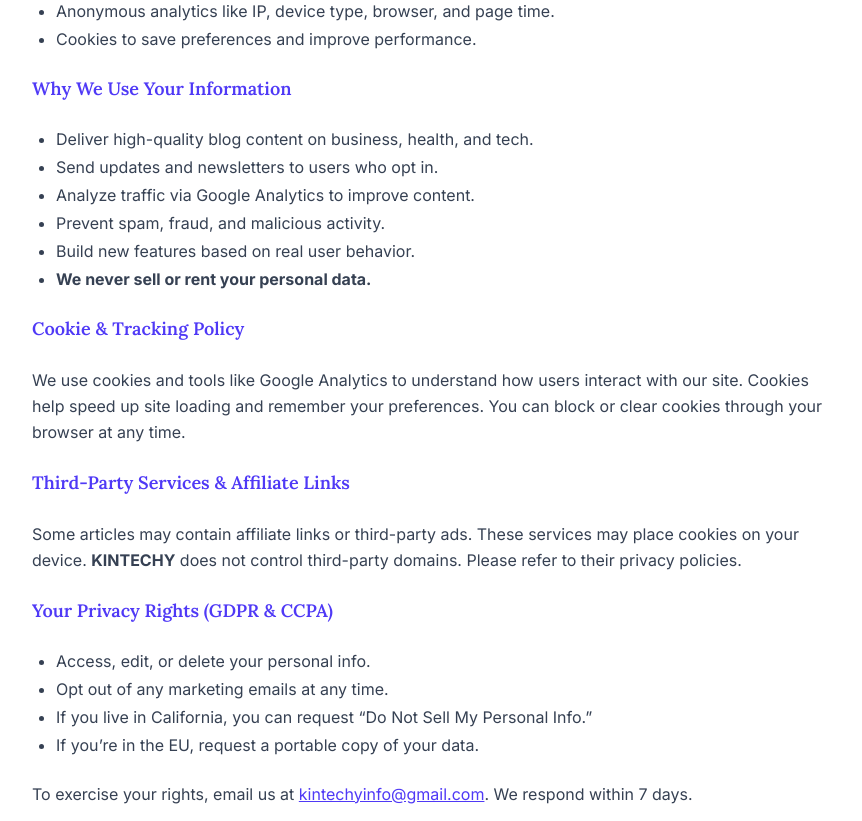
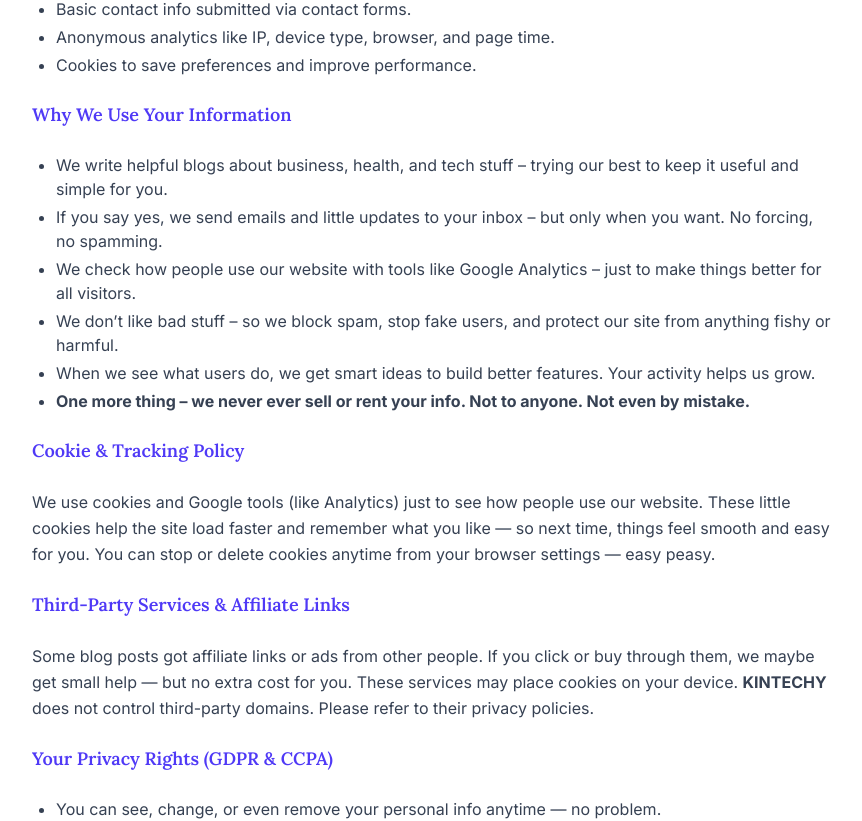
Before and after one commit to mrcode-sherry/Blog-Website, a Next.js app: page /privacy-policy in a window 1280 px wide. Shown: the part 573-1394 px from the top of the page, without its empty margins (48-910 px from the left). Built offline with nearby package versions, Linux system fonts and the light colour scheme; no server answers; the database is empty.

Commit message:
Fully complete

```diff
--- a/src/components/AboutClient.jsx
+++ b/src/components/AboutClient.jsx
@@ -57,23 +57,23 @@ const AboutClient = () => {
           </motion.div>
 
           <motion.p variants={fadeUp} initial="hidden" animate="visible" custom={0.2} className="text-sm sm:text-base text-gray-700 leading-relaxed">
-            <strong>KINTECHY</strong> is a complete contemporary blogging platform for today's fast-moving digital world. We cover everything from technology, health, finance, business, and sports aiming to give our readers a fresh and exciting perspective on life.
+            <strong>KINTECHY</strong> is a complete contemporary blogging platform for today's fast-moving digital world. We write about tech, health, finance, business and sports… just tryin' to show life in cool and fresh way to our readers.
           </motion.p>
 
           <motion.p variants={fadeUp} initial="hidden" animate="visible" custom={0.25} className="text-sm sm:text-base text-gray-700 leading-relaxed">
-            We understand that staying on top of current tech, finance, or lifestyle trends can be overwhelming. That’s why we have a simple mission: to provide content that is engaging, accurate, and most importantly, helpful in growing you as an individual and a business owner.
+            We know it’s hard to follow tech, money stuff or lifestyle things every time. That’s why we try make simple content — helpful, true and useful for you and your business to grow.
           </motion.p>
 
           <motion.p variants={fadeUp} initial="hidden" animate="visible" custom={0.3} className="text-sm sm:text-base text-gray-700 leading-relaxed">
-            Our team breaks down complex topics into actionable insights that empower you to take meaningful steps in your business or personal life. Whether you're curious about the latest gadgets, want to explore cutting-edge technologies, or are a small business with innovative ideas — we’ve got you covered.
+            Our team make hard topics easy to understand. If you want to know about new gadgets, smart tech, or you have small business with cool ideas — we here for you, to help you go ahead in life.
           </motion.p>
 
           <motion.p variants={fadeUp} initial="hidden" animate="visible" custom={0.35} className="text-sm sm:text-base text-gray-700 leading-relaxed">
             From Technology guides for beginners to updates on the evolving workplace and digital tools, we curate content designed to inform and inspire those interested in well-being and productivity.
-          </motion.p>
+            </motion.p>
 
           <motion.p variants={fadeUp} initial="hidden" animate="visible" custom={0.4} className="text-sm sm:text-base text-gray-700 leading-relaxed">
-            But we are more than just a website. <strong>KINTECHY</strong> is a community of people eager to learn and help others grow. Whether you're here for industry insights, lifestyle tips, or simply a good read — we’re happy to have you on board.
+            But we are more than just a website. <strong>KINTECHY</strong> is a community of people eager to learn and help others grow. If you come for business tips, lifestyle stuff, or just want to read something nice — we happy you’re here with us.
           </motion.p>
 
           <motion.p variants={fadeUp} initial="hidden" animate="visible" custom={0.45} className="text-sm sm:text-base text-gray-700 leading-relaxed">
--- a/src/components/PrivacyPolicyClient.jsx
+++ b/src/components/PrivacyPolicyClient.jsx
@@ -2,7 +2,7 @@
 
 import React from 'react';
 import Link from 'next/link';
-import { Facebook, Instagram, Linkedin } from 'lucide-react';
+import { Facebook, Instagram } from 'lucide-react';
 import LatestBlog from '@/components/LatestBlog';
 import { motion } from 'framer-motion';
 
@@ -52,7 +52,7 @@ const PrivacyPolicyClient = () => {
           </motion.div>
 
           <motion.p variants={fadeUp} initial="hidden" animate="visible" custom={0.2} className="text-base text-gray-700 leading-relaxed">
-            At <strong>KINTECHY</strong>, we prioritize your privacy, data security, and your right to control personal information. This policy clearly outlines what data we collect, how we use it, and the measures we take to protect it.
+            At <strong>KINTECHY</strong>, your privacy matter big time. We care for your data, your safety, and you full right to control what info you give. This page tell simple – what we take, how we use it, and how we try keep it safe.
           </motion.p>
 
           <motion.h3 variants={fadeUp} initial="hidden" animate="visible" custom={0.3} className="text-lg font-semibold text-indigo-600 mt-6">
@@ -69,33 +69,33 @@ const PrivacyPolicyClient = () => {
             Why We Use Your Information
           </motion.h3>
           <motion.ul variants={fadeUp} initial="hidden" animate="visible" custom={0.45} className="list-disc pl-6 text-gray-700 text-base space-y-1">
-            <li>Deliver high-quality blog content on business, health, and tech.</li>
-            <li>Send updates and newsletters to users who opt in.</li>
-            <li>Analyze traffic via Google Analytics to improve content.</li>
-            <li>Prevent spam, fraud, and malicious activity.</li>
-            <li>Build new features based on real user behavior.</li>
-            <li><strong>We never sell or rent your personal data.</strong></li>
+            <li>We write helpful blogs about business, health, and tech stuff – trying our best to keep it useful and simple for you.</li>
+            <li>If you say yes, we send emails and little updates to your inbox – but only when you want. No forcing, no spamming.</li>
+            <li>We check how people use our website with tools like Google Analytics – just to make things better for all visitors.</li>
+            <li>We don’t like bad stuff – so we block spam, stop fake users, and protect our site from anything fishy or harmful.</li>
+            <li>When we see what users do, we get smart ideas to build better features. Your activity helps us grow.</li>
+            <li><strong>One more thing – we never ever sell or rent your info. Not to anyone. Not even by mistake.</strong></li>
           </motion.ul>
 
           <motion.h3 variants={fadeUp} initial="hidden" animate="visible" custom={0.5} className="text-lg font-semibold text-indigo-600 mt-6">
             Cookie & Tracking Policy
           </motion.h3>
           <motion.p variants={fadeUp} initial="hidden" animate="visible" custom={0.55} className="text-base text-gray-700 leading-relaxed">
-            We use cookies and tools like Google Analytics to understand how users interact with our site. Cookies help speed up site loading and remember your preferences. You can block or clear cookies through your browser at any time.
+            We use cookies and Google tools (like Analytics) just to see how people use our website. These little cookies help the site load faster and remember what you like — so next time, things feel smooth and easy for you. You can stop or delete cookies anytime from your browser settings — easy peasy.
           </motion.p>
 
           <motion.h3 variants={fadeUp} initial="hidden" animate="visible" custom={0.6} className="text-lg font-semibold text-indigo-600 mt-6">
             Third-Party Services & Affiliate Links
           </motion.h3>
           <motion.p variants={fadeUp} initial="hidden" animate="visible" custom={0.65} className="text-base text-gray-700 leading-relaxed">
-            Some articles may contain affiliate links or third-party ads. These services may place cookies on your device. <strong>KINTECHY</strong> does not control third-party domains. Please refer to their privacy policies.
+            Some blog posts got affiliate links or ads from other people. If you click or buy through them, we maybe get small help — but no extra cost for you. These services may place cookies on your device. <strong> KINTECHY </strong> does not control third-party domains. Please refer to their privacy policies.
           </motion.p>
 
           <motion.h3 variants={fadeUp} initial="hidden" animate="visible" custom={0.7} className="text-lg font-semibold text-indigo-600 mt-6">
             Your Privacy Rights (GDPR & CCPA)
           </motion.h3>
           <motion.ul variants={fadeUp} initial="hidden" animate="visible" custom={0.75} className="list-disc pl-6 text-gray-700 text-base space-y-1">
-            <li>Access, edit, or delete your personal info.</li>
+            <li>You can see, change, or even remove your personal info anytime — no problem.</li>
             <li>Opt out of any marketing emails at any time.</li>
             <li>If you live in California, you can request “Do Not Sell My Personal Info.”</li>
             <li>If you’re in the EU, request a portable copy of your data.</li>
```
